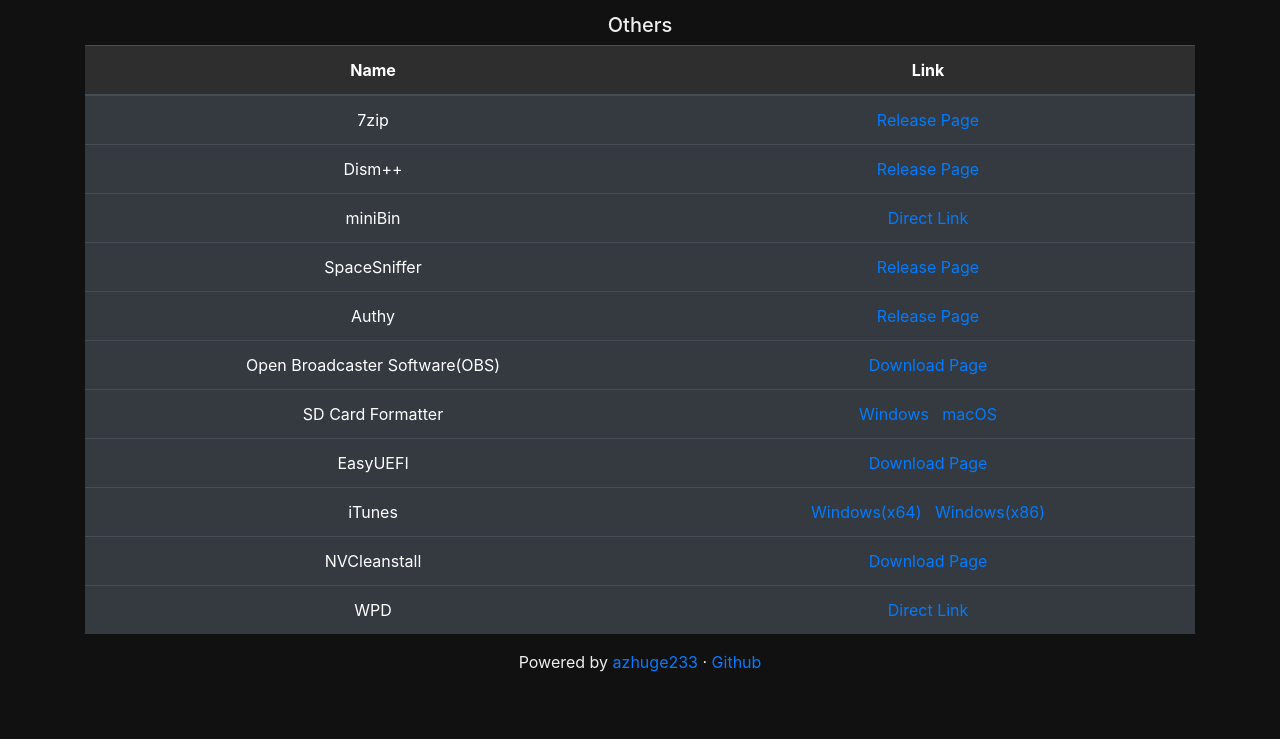
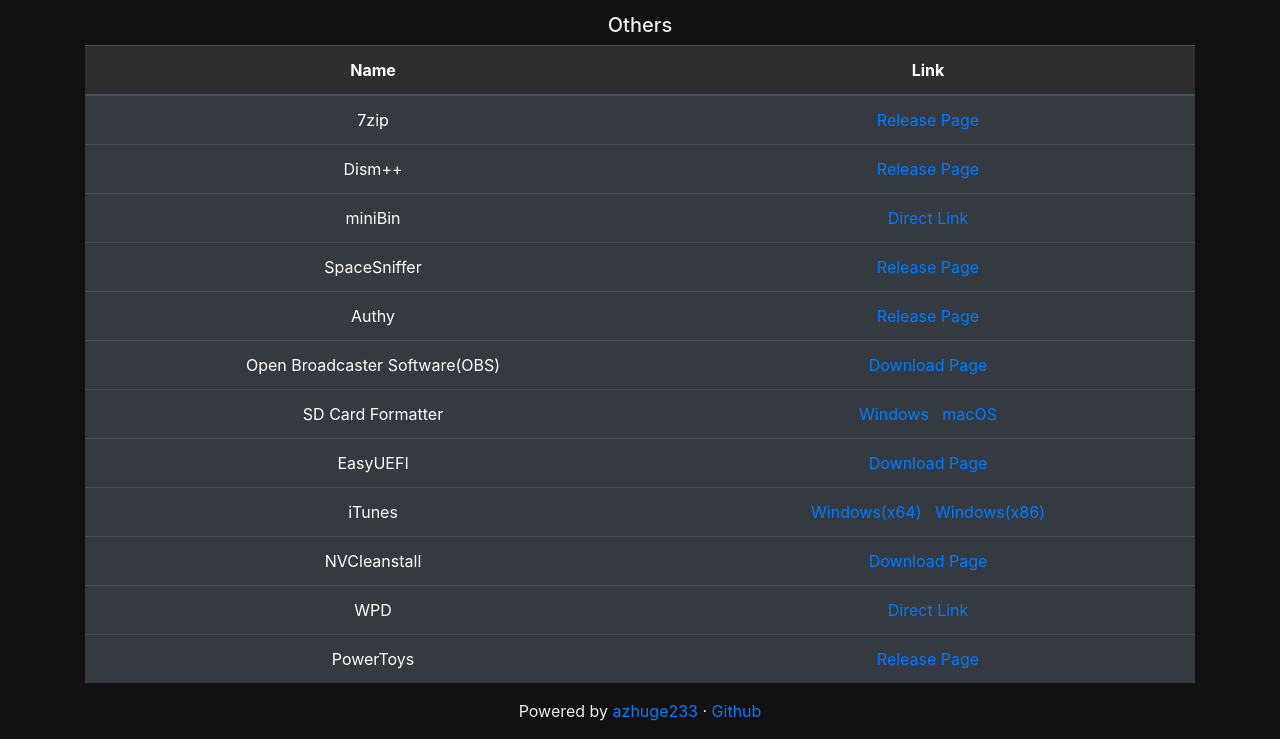
Before and after one commit to azhuge233/SoftwareDownloadLink, a plain HTML site: page index.html in a window 1280 px wide. Shown: the part 4700-5439 px from the top of the page. Before the commit the page ends 5390 px from the top, so only its background shows below. Drawn offline with nearby package versions, Linux system fonts and the light colour scheme.

Commit message:
Update index.html
Add PowerToys

```diff
--- a/index.html
+++ b/index.html
@@ -1273,6 +1273,16 @@
                         </a>
                     </td>
                 </tr>
+		<tr>
+                    <td>
+                        PowerToys
+                    </td>
+                    <td>
+                        <a href="https://github.com/microsoft/PowerToys/releases" target="_blank">
+                            Release Page
+                        </a>
+                    </td>
+                </tr>
             </tbody>
         </table>
     </div>
```
